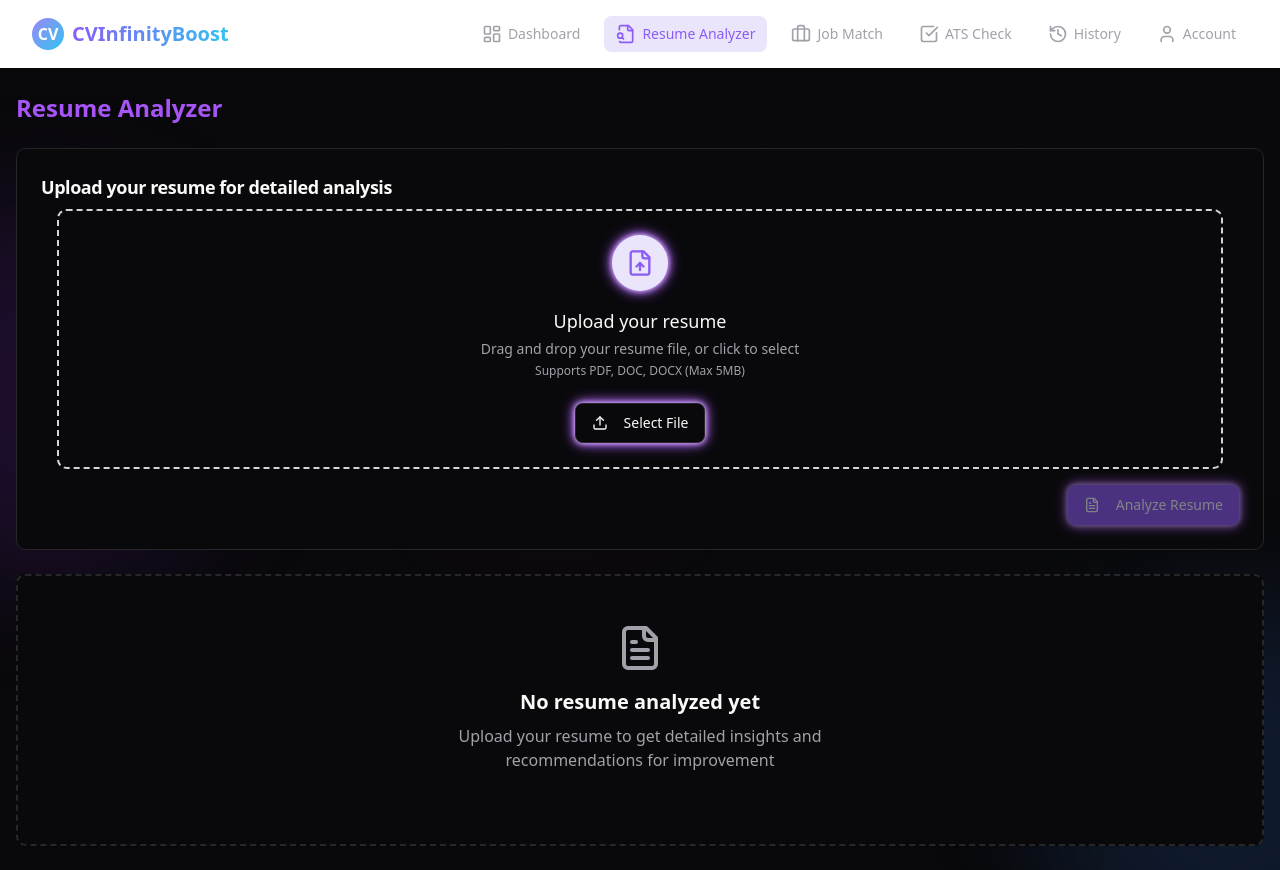
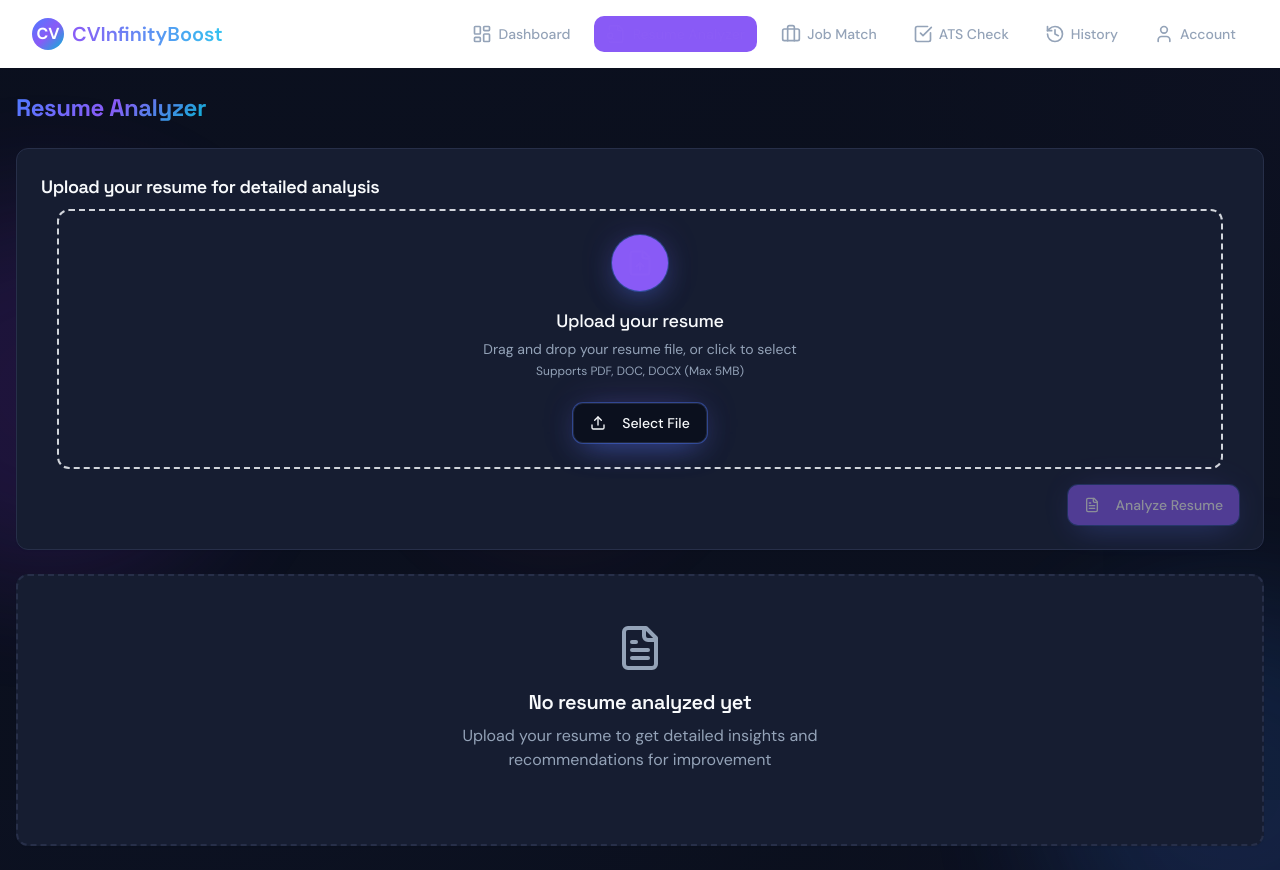
Before and after one commit to Sridhar1431S/cv-infinity-boost-AI, a React (Vite) app: page /resume-analyzer in a window 1280 px wide. Built offline with nearby package versions, Linux system fonts and the light colour scheme.

Commit message:
Changes
Co-authored-by: Sridhar1431S <138767908+Sridhar1431S@users.noreply.github.com>

```diff
--- a/src/index.css
+++ b/src/index.css
@@ -4,91 +4,81 @@
 
 @layer base {
   :root {
-    --background: 240 10% 3.9%;
-    --foreground: 0 0% 98%;
+    /* Premium AI SaaS palette — Deep Navy / Electric Blue / Violet / Cyan */
+    --background: 225 47% 8%;           /* #0B1020 */
+    --foreground: 210 40% 98%;          /* #F8FAFC */
 
-    --card: 240 10% 3.9%;
-    --card-foreground: 0 0% 98%;
+    --card: 225 38% 14%;                /* #1A2238 */
+    --card-foreground: 210 40% 98%;
 
-    --popover: 240 10% 3.9%;
-    --popover-foreground: 0 0% 98%;
+    --popover: 225 40% 12%;
+    --popover-foreground: 210 40% 98%;
 
-    --primary: 254 73% 63%;
-    --primary-foreground: 210 40% 98%;
+    --primary: 224 100% 65%;            /* #4F7CFF Electric Blue */
+    --primary-foreground: 0 0% 100%;
 
-    --secondary: 240 3.7% 15.9%;
-    --secondary-foreground: 0 0% 98%;
+    --secondary: 226 32% 21%;           /* #222C47 elevated */
+    --secondary-foreground: 210 40% 98%;
 
-    --muted: 240 3.7% 15.9%;
-    --muted-foreground: 240 5% 64.9%;
+    --muted: 225 30% 17%;
+    --muted-foreground: 215 20% 65%;    /* #94A3B8 */
 
-    --accent: 254 73% 94%;
-    --accent-foreground: 254 73% 63%;
+    --accent: 258 90% 66%;              /* #8B5CF6 Violet */
+    --accent-foreground: 0 0% 100%;
 
-    --destructive: 0 84.2% 60.2%;
-    --destructive-foreground: 0 0% 98%;
+    --cyan: 189 94% 43%;                /* #06B6D4 */
+    --success: 160 84% 39%;             /* #10B981 */
+    --warning: 38 92% 50%;              /* #F59E0B */
 
-    --border: 240 3.7% 15.9%;
-    --input: 240 3.7% 15.9%;
-    --ring: 254 73% 63%;
+    --destructive: 0 84% 60%;
+    --destructive-foreground: 210 40% 98%;
 
-    --radius: 0.6rem;
+    --border: 226 30% 22%;
+    --input: 226 30% 18%;
+    --ring: 224 100% 65%;
 
-    --sidebar-background: 240 5.9% 10%;
-    --sidebar-foreground: 240 4.8% 95.9%;
-    --sidebar-primary: 254 73% 63%;
+    --radius: 0.75rem;
+
+    --sidebar-background: 225 45% 9%;
+    --sidebar-foreground: 215 25% 80%;
+    --sidebar-primary: 224 100% 65%;
     --sidebar-primary-foreground: 0 0% 100%;
-    --sidebar-accent: 240 3.7% 15.9%;
-    --sidebar-accent-foreground: 240 4.8% 95.9%;
-    --sidebar-border: 240 3.7% 15.9%;
-    --sidebar-ring: 254 73% 63%;
+    --sidebar-accent: 226 32% 18%;
+    --sidebar-accent-foreground: 210 40% 98%;
+    --sidebar-border: 226 30% 18%;
+    --sidebar-ring: 224 100% 65%;
 
-    --neon-purple: 254 73% 63%;
-    --neon-blue: 217 91% 60%;
-    --neon-pink: 336 80% 58%;
+    /* Brand gradient stops */
+    --grad-from: 224 100% 65%;   /* electric blue */
+    --grad-mid:  258 90% 66%;    /* violet */
+    --grad-to:   189 94% 43%;    /* cyan */
+
+    /* Legacy aliases used in older components */
+    --neon-purple: 258 90% 66%;
+    --neon-blue: 224 100% 65%;
+    --neon-pink: 189 94% 43%;
   }
 
   .light {
-    --background: 0 0% 100%;
-    --foreground: 240 10% 3.9%;
-
-    --card: 0 0% 100%;
-    --card-foreground: 240 10% 3.9%;
-
-    --popover: 0 0% 100%;
-    --popover-foreground: 240 10% 3.9%;
-
-    --primary: 254 73% 63%;
-    --primary-foreground: 0 0% 98%;
-
-    --secondary: 240 4.8% 95.9%;
-    --secondary-foreground: 240 5.9% 10%;
-
-    --muted: 240 4.8% 95.9%;
-    --muted-foreground: 240 3.8% 46.1%;
-
-    --accent: 254 73% 94%;
-    --accent-foreground: 254 73% 63%;
-
-    --destructive: 0 84.2% 60.2%;
+    --background: 225 47% 8%;
+    --foreground: 210 40% 98%;
+    --card: 225 38% 14%;
+    --card-foreground: 210 40% 98%;
+    --popover: 225 40% 12%;
+    --popover-foreground: 210 40% 98%;
+    --primary: 224 100% 65%;
+    --primary-foreground: 0 0% 100%;
+    --secondary: 226 32% 21%;
+    --secondary-foreground: 210 40% 98%;
+    --muted: 225 30% 17%;
+    --muted-foreground: 215 20% 65%;
+    --accent: 258 90% 66%;
+    --accent-foreground: 0 0% 100%;
+    --destructive: 0 84% 60%;
     --destructive-foreground: 210 40% 98%;
-
-    --border: 240 5.9% 90%;
-    --input: 240 5.9% 90%;
-    --ring: 254 73% 63%;
-
-    --sidebar-background: 0 0% 100%;
-    --sidebar-foreground: 240 5.3% 26.1%;
-    --sidebar-primary: 254 73% 63%;
-    --sidebar-primary-foreground: 0 0% 100%;
-    --sidebar-accent: 240 4.8% 95.9%;
-    --sidebar-accent-foreground: 240 5.9% 10%;
-    --sidebar-border: 240 5.9% 90%;
-    --sidebar-ring: 254 73% 63%;
-
-    --neon-purple: 254 73% 63%;
-    --neon-blue: 217 91% 60%;
-    --neon-pink: 336 80% 58%;
+    --border: 226 30% 22%;
+    --input: 226 30% 18%;
+    --ring: 224 100% 65%;
   }
 }
 
@@ -98,166 +88,162 @@
   }
 
   body {
-    @apply bg-background text-foreground;
+    @apply bg-background text-foreground antialiased;
+    font-family: 'DM Sans', system-ui, -apple-system, sans-serif;
+    font-feature-settings: 'cv11', 'ss01';
+    background-image:
+      radial-gradient(1200px 600px at 10% -10%, hsl(var(--primary) / 0.18), transparent 60%),
+      radial-gradient(1000px 500px at 110% 10%, hsl(var(--accent) / 0.18), transparent 60%),
+      radial-gradient(800px 500px at 50% 120%, hsl(var(--cyan) / 0.12), transparent 60%);
+    background-attachment: fixed;
+  }
+
+  h1, h2, h3, h4, h5, h6 {
+    font-family: 'Space Grotesk', 'DM Sans', system-ui, sans-serif;
+    letter-spacing: -0.02em;
   }
 }
 
 @layer utilities {
-  .animate-on-tap {
-    @apply transition-all duration-200 hover:shadow-md active:scale-95;
+  .font-display {
+    font-family: 'Space Grotesk', system-ui, sans-serif;
+    letter-spacing: -0.02em;
   }
 
-  .neon-text-purple {
-    @apply text-purple-500;
+  .animate-on-tap {
+    @apply transition-all duration-200 active:scale-[0.98];
   }
 
-  .neon-text-blue {
-    @apply text-blue-500;
+  /* AI-platform gradient text */
+  .gradient-text {
+    background: linear-gradient(135deg, hsl(var(--grad-from)) 0%, hsl(var(--grad-mid)) 50%, hsl(var(--grad-to)) 100%);
+    -webkit-background-clip: text;
+    background-clip: text;
+    color: transparent;
   }
 
-  .neon-text-pink {
-    @apply text-pink-500;
+  .gradient-bg {
+    background: linear-gradient(135deg, hsl(var(--grad-from)) 0%, hsl(var(--grad-mid)) 50%, hsl(var(--grad-to)) 100%);
   }
 
-  .neon-border {
-    @apply border border-purple-400;
-    box-shadow: 0 0 5px theme('colors.purple.300'),
-                0 0 10px theme('colors.purple.400'),
-                inset 0 0 5px theme('colors.purple.300');
+  .gradient-bg-soft {
+    background: linear-gradient(135deg, hsl(var(--grad-from) / 0.15) 0%, hsl(var(--grad-mid) / 0.15) 50%, hsl(var(--grad-to) / 0.15) 100%);
   }
 
-  .neon-border-blue {
-    @apply border border-blue-400;
-    box-shadow: 0 0 5px theme('colors.blue.300'),
-                0 0 10px theme('colors.blue.400'),
-                inset 0 0 5px theme('colors.blue.300');
+  /* Glassmorphism surface */
+  .glass {
+    background: linear-gradient(180deg, hsl(var(--card) / 0.7) 0%, hsl(var(--card) / 0.45) 100%);
+    backdrop-filter: blur(16px) saturate(140%);
+    -webkit-backdrop-filter: blur(16px) saturate(140%);
+    border: 1px solid hsl(var(--foreground) / 0.08);
+    box-shadow:
+      0 1px 0 hsl(var(--foreground) / 0.04) inset,
+      0 20px 50px -20px hsl(225 60% 2% / 0.6);
   }
 
+  .glass-hover {
+    @apply transition-all duration-300;
+  }
+  .glass-hover:hover {
+    border-color: hsl(var(--primary) / 0.4);
+    box-shadow:
+      0 0 0 1px hsl(var(--primary) / 0.25),
+      0 0 40px -10px hsl(var(--primary) / 0.45),
+      0 20px 50px -20px hsl(225 60% 2% / 0.7);
+    transform: translateY(-2px);
+  }
+
+  /* Legacy alias mapping — keep old class names working with new palette */
+  .neon-text-purple { @apply gradient-text; }
+  .neon-text-blue   { color: hsl(var(--primary)); }
+  .neon-text-pink   { color: hsl(var(--cyan)); }
+
+  .neon-border,
+  .neon-border-blue,
   .neon-border-pink {
-    @apply border border-pink-400;
-    box-shadow: 0 0 5px theme('colors.pink.300'),
-                0 0 10px theme('colors.pink.400'),
-                inset 0 0 5px theme('colors.pink.300');
+    border: 1px solid hsl(var(--foreground) / 0.08);
+    box-shadow: 0 0 0 1px hsl(var(--foreground) / 0.02) inset;
+    transition: all 0.3s ease;
+  }
+  .neon-border:hover,
+  .neon-border-blue:hover,
+  .neon-border-pink:hover {
+    border-color: hsl(var(--primary) / 0.4);
+    box-shadow:
+      0 0 0 1px hsl(var(--primary) / 0.25),
+      0 0 30px -10px hsl(var(--primary) / 0.4);
   }
 
   .neon-glow {
-    box-shadow: 0 0 5px theme('colors.purple.300'),
-                0 0 10px theme('colors.purple.400'),
-                0 0 15px theme('colors.purple.500');
+    box-shadow:
+      0 0 0 1px hsl(var(--primary) / 0.4),
+      0 10px 30px -10px hsl(var(--primary) / 0.55),
+      0 0 40px -10px hsl(var(--accent) / 0.4);
+  }
+  .neon-glow-blue { box-shadow: 0 10px 30px -10px hsl(var(--primary) / 0.55); }
+  .neon-glow-pink { box-shadow: 0 10px 30px -10px hsl(var(--cyan) / 0.5); }
+
+  .bg-gradient-neon,
+  .bg-gradient-neon-active {
+    background-color: hsl(var(--background));
   }
 
-  .neon-glow-blue {
-    box-shadow: 0 0 5px theme('colors.blue.300'),
-                0 0 10px theme('colors.blue.400'),
-                0 0 15px theme('colors.blue.500');
+  .hover-scale {
+    @apply transition-transform duration-200 hover:scale-[1.02];
   }
 
-  .neon-glow-pink {
-    box-shadow: 0 0 5px theme('colors.pink.300'),
-                0 0 10px theme('colors.pink.400'),
-                0 0 15px theme('colors.pink.500');
+  .focus-ring {
+    @apply focus-visible:outline-none focus-visible:ring-2 focus-visible:ring-primary/60 focus-visible:ring-offset-2 focus-visible:ring-offset-background;
   }
 
-  .bg-gradient-neon {
-    @apply bg-gradient-to-br from-purple-500/30 via-background to-blue-500/30;
-  }
-
-  .bg-gradient-neon-active {
-    @apply bg-gradient-to-br from-purple-500/50 via-background to-blue-500/50;
+  /* Animated ambient background blobs */
+  .ambient-blob {
+    @apply pointer-events-none absolute rounded-full blur-3xl opacity-60;
   }
 
   .animate-float {
-    animation: float 6s ease-in-out infinite;
-  }
-
-  .animate-float-slow {
     animation: float 8s ease-in-out infinite;
   }
-
+  .animate-float-slow {
+    animation: float 12s ease-in-out infinite;
+  }
   .animate-float-fast {
-    animation: float 4s ease-in-out infinite;
+    animation: float 5s ease-in-out infinite;
   }
-
   @keyframes float {
-    0% {
-      transform: translateY(0px);
-    }
-    50% {
-      transform: translateY(-10px);
-    }
-    100% {
-      transform: translateY(0px);
-    }
+    0%,100% { transform: translateY(0px); }
+    50% { transform: translateY(-12px); }
   }
 
   .animate-pulse-slow {
-    animation: pulse 4s cubic-bezier(0.4, 0, 0.6, 1) infinite;
+    animation: pulse 6s cubic-bezier(0.4,0,0.6,1) infinite;
   }
 
   .animate-glow {
-    animation: glow 2s ease-in-out infinite alternate;
+    animation: glow 3s ease-in-out infinite alternate;
+  }
+  @keyframes glow {
+    from { box-shadow: 0 0 20px -5px hsl(var(--primary) / 0.4); }
+    to   { box-shadow: 0 0 40px -5px hsl(var(--accent) / 0.7); }
   }
 
-  @keyframes glow {
-    from {
-      box-shadow: 0 0 5px theme('colors.purple.300'),
-                  0 0 10px theme('colors.purple.400');
-    }
-    to {
-      box-shadow: 0 0 10px theme('colors.purple.300'),
-                  0 0 20px theme('colors.purple.400'),
-                  0 0 30px theme('colors.purple.500');
-    }
+  .animated-bg {
+    background: linear-gradient(-45deg, hsl(var(--grad-from)), hsl(var(--grad-mid)), hsl(var(--grad-to)), hsl(var(--primary)));
+    background-size: 400% 400%;
+    animation: gradient 18s ease infinite;
+  }
+  @keyframes gradient {
+    0%   { background-position: 0% 50%; }
+    50%  { background-position: 100% 50%; }
+    100% { background-position: 0% 50%; }
+  }
+
+  /* Subtle grid pattern for premium feel */
+  .bg-grid {
+    background-image:
+      linear-gradient(hsl(var(--foreground) / 0.04) 1px, transparent 1px),
+      linear-gradient(90deg, hsl(var(--foreground) / 0.04) 1px, transparent 1px);
+    background-size: 48px 48px;
+    mask-image: radial-gradient(ellipse at center, black 30%, transparent 75%);
   }
 }
-
-.gradient-bg {
-  background: linear-gradient(135deg, #9b87f5 0%, #33C3F0 100%);
-}
-
-.gradient-text {
-  @apply bg-gradient-to-r from-brand-purple to-brand-blue text-transparent bg-clip-text;
-}
-
-.hover-scale {
-  @apply transition-transform duration-200 hover:scale-105;
-}
-
-.btn-neon {
-  @apply relative overflow-hidden transition-all duration-300 bg-transparent border-2 border-purple-500 text-white px-6 py-2 rounded-lg;
-}
-
-.btn-neon::before {
-  @apply content-[''] absolute top-0 left-0 w-full h-full bg-purple-500/10 opacity-0 transition-opacity duration-300;
-}
-
-.btn-neon:hover::before {
-  @apply opacity-100;
-}
-
-.btn-neon::after {
-  @apply content-[''] absolute top-0 left-0 w-full h-full border-2 border-purple-500 rounded-lg opacity-0 transition-opacity duration-300 scale-125;
-}
-
-.btn-neon:hover::after {
-  @apply opacity-100 scale-100;
-}
-
-/* Background animation */
-.animated-bg {
-  background: linear-gradient(-45deg, #8B5CF6, #3B82F6, #9333EA, #2563EB);
-  background-size: 400% 400%;
-  animation: gradient 15s ease infinite;
-}
-
-@keyframes gradient {
-  0% {
-    background-position: 0% 50%;
-  }
-  50% {
-    background-position: 100% 50%;
-  }
-  100% {
-    background-position: 0% 50%;
-  }
-}
```
Also changed, not shown: tsconfig.app.json (+11 -9 lines), tsconfig.json (+9 -4 lines).
